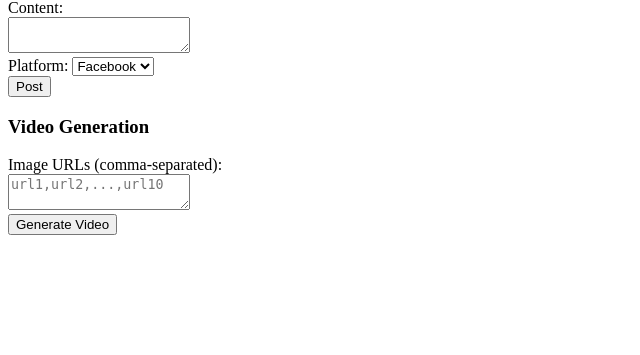
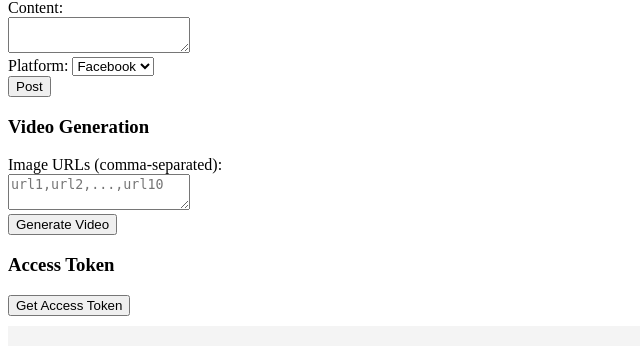
Before and after one commit to GranitiGashi/ffmpeg, a FastAPI app: template app/templates/index.html in a window 1280 px wide. Shown: the part 128-483 px from the top of the page, without its empty margins (0-640 px from the left). Run offline with FastAPI, Linux system fonts and the light colour scheme; the template is opened without the code that fills it: most values are stand-ins (such as "Sample title", 1, 10 or a date in 2020).

Commit message:
generate access token

```diff
--- a/app/main.py
+++ b/app/main.py
@@ -35,6 +35,13 @@ def get_user_token(user_id: str):
 @app.get("/health")
 async def health():
     return {"status": "ok"}
+
+@app.get("/get-access-token")
+async def get_access_token(user_id: str = "user1"):
+    token = get_user_token(user_id)
+    if token:
+        return JSONResponse(content={"access_token": token})
+    return JSONResponse(content={"error": "Access token not found"}, status_code=404)
 
 # Video Generation Endpoints
 @app.post("/generate-video/")
--- a/app/templates/index.html
+++ b/app/templates/index.html
@@ -23,6 +23,28 @@
       <textarea name="image_urls" required placeholder="url1,url2,...,url10"></textarea><br>
       <button type="submit">Generate Video</button>
     </form>
+
+
+    <h3>Access Token</h3>
+<button onclick="getAccessToken()">Get Access Token</button>
+<pre id="accessTokenBox" style="background:#f4f4f4; padding:10px; margin-top:10px;"></pre>
+
   {% endif %}
+
+  <script>
+  async function getAccessToken() {
+    const res = await fetch('/get-access-token');
+    const box = document.getElementById('accessTokenBox');
+    const data = await res.json();
+
+    if (data.access_token) {
+      box.textContent = data.access_token;
+    } else if (data.error) {
+      box.textContent = "Error: " + data.error;
+    } else {
+      box.textContent = "Unexpected response.";
+    }
+  }
+</script>
 </body>
 </html>
```
